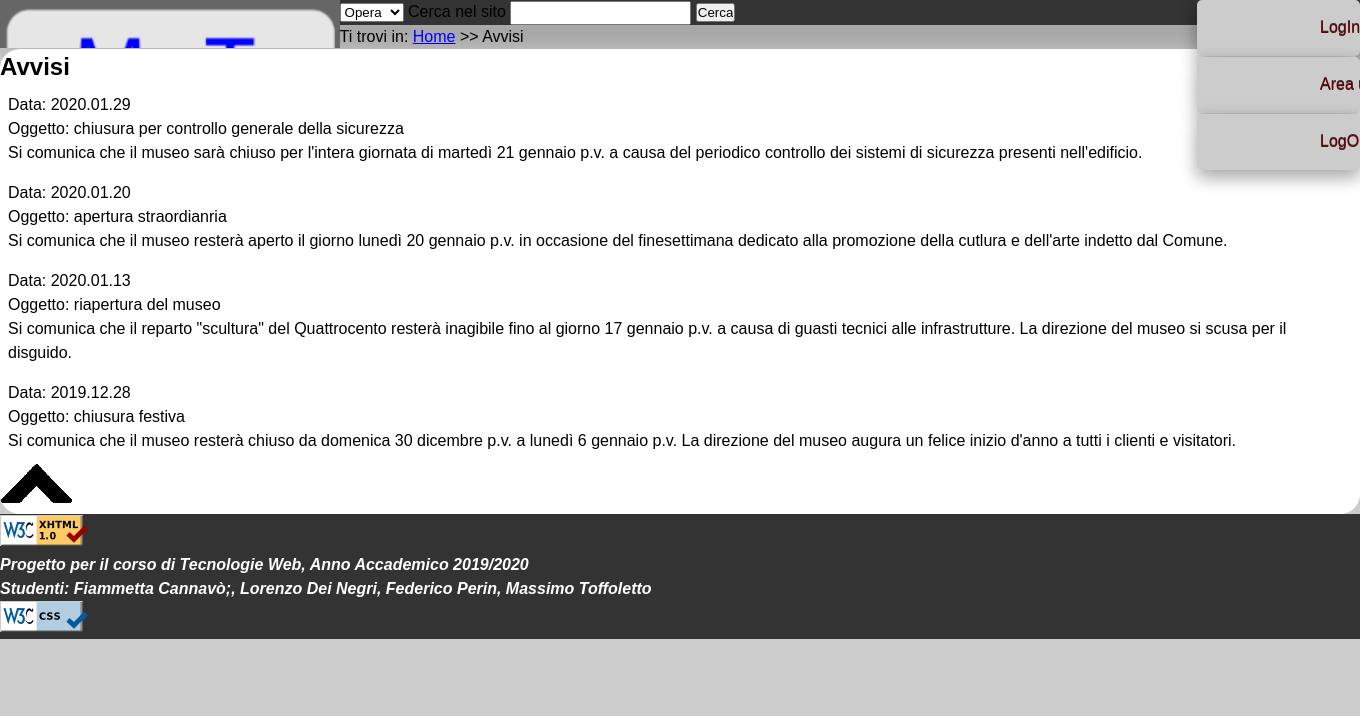
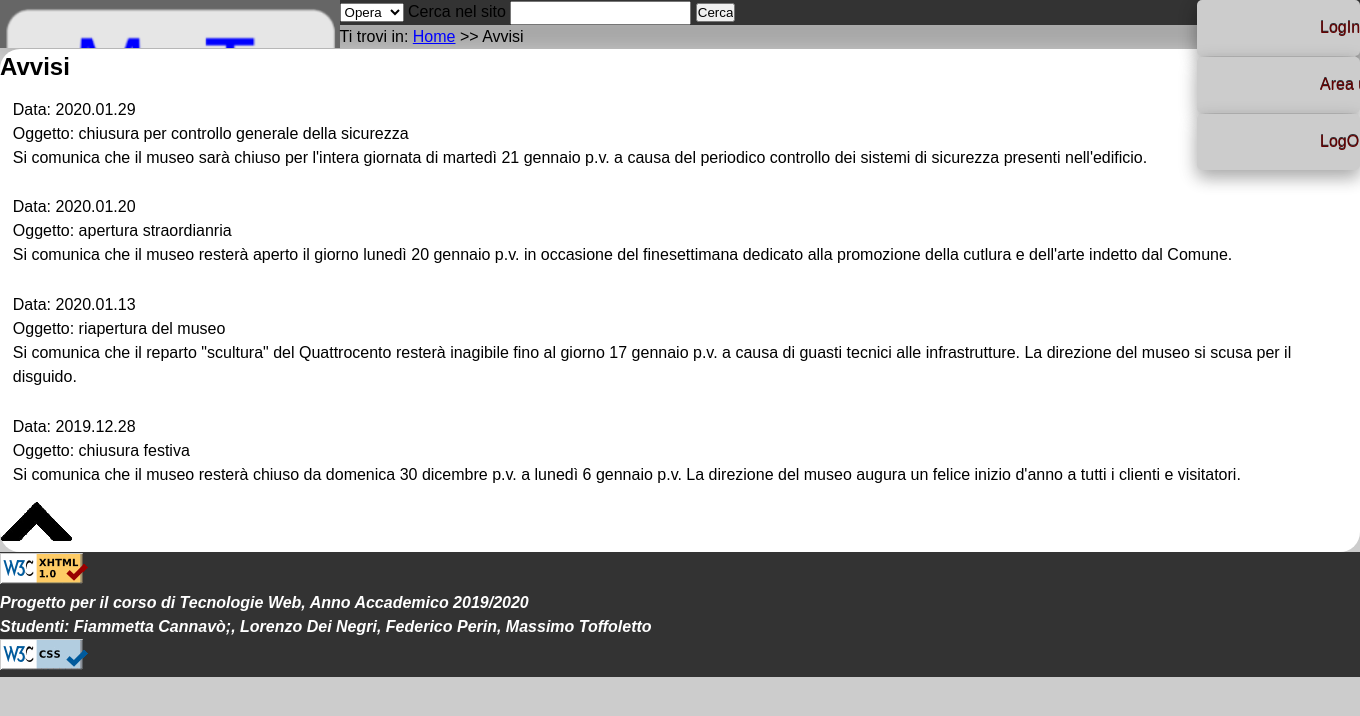
Before and after one commit to pheasant98/ProgettoTecnologieWeb, a PHP site: page /HTML/Avvisi.html in a window 1360 px wide; the page is wider, and only the part inside the window is pictured. Shown: the top 716 px of that part. Run offline with PHP 8.4, Linux system fonts and the light colour scheme.

Commit message:
Update Avvisi.html; #29
Piccoli fix a Avvisi.html e style.css( per quanto riguarda la pagina prodotta)

```diff
--- a/CSS/Style.css
+++ b/CSS/Style.css
@@ -51,7 +51,7 @@ html, body {
 
 #Avvisi li {
     list-style-type: none;
-    padding: 0.5em;
+    padding: 0.8em;
 }
 
 /* inizio Bottoni*/
@@ -135,6 +135,20 @@ a:active {
 
 a:visited {
     color: #660000;
+}
+
+a.avvisosingolo {
+    color: #000000;
+    text-decoration: none;
+}
+
+a.avvisosingolo:visited {
+    color: #000000;
+}
+
+#Avvisi li:hover {
+    background-color: #EEEEEE;
+    border-radius: 20px;
 }
 
 #footer {
--- a/HTML/Avvisi.html
+++ b/HTML/Avvisi.html
@@ -81,23 +81,26 @@
         <div id="content" role="main">
             <h2 class="H2Avvisi">Avvisi</h2>
             <ul id="Avvisi">
-                <li><a href="#p2" class="skip">Salta l'avviso</a>
+                <li><a href="#p2" class="skip">Salta l'avviso</a><a href="Avviso1.html" class="avvisosingolo">
                     <p>Data: 2020.01.29</p>
                     <p>Oggetto: chiusura per controllo generale della sicurezza</p>
                     Si comunica che il museo sarà chiuso per l'intera giornata di martedì 21 gennaio p.v. a
                     causa del periodico controllo dei sistemi di sicurezza presenti nell'edificio.
+                    </a>
                 </li>
-                <li><a href="#p3" class="skip">Salta l'avviso</a>
+                <li><a href="#p3" class="skip">Salta l'avviso</a><a href="Avviso2.html" class="avvisosingolo">
                     <p>Data: 2020.01.20</p>
                     <p>Oggetto: apertura straordianria</p>
                     Si comunica che il museo resterà aperto il giorno lunedì 20 gennaio p.v. in occasione del
                     finesettimana dedicato alla promozione della cutlura e dell'arte indetto dal Comune.
+                    </a>
                 </li>
-                <li><a href="#p4" class="skip">Salta l'avviso</a>
+                <li><a href="#p4" class="skip">Salta l'avviso</a><a href="Avviso3.html" class="avvisosingolo">
                     <p>Data: 2020.01.13</p>
                     <p>Oggetto: riapertura del museo</p>
                     Si comunica che il reparto "scultura" del Quattrocento resterà inagibile fino al giorno 17 gennaio p.v.
                     a causa di guasti tecnici alle infrastrutture. La direzione del museo si scusa per il disguido.
+                    </a>
                 </li>
                 <li><a href="#footer" class="skip">Salta l'avviso</a>
                     <p>Data: 2019.12.28</p>
```
